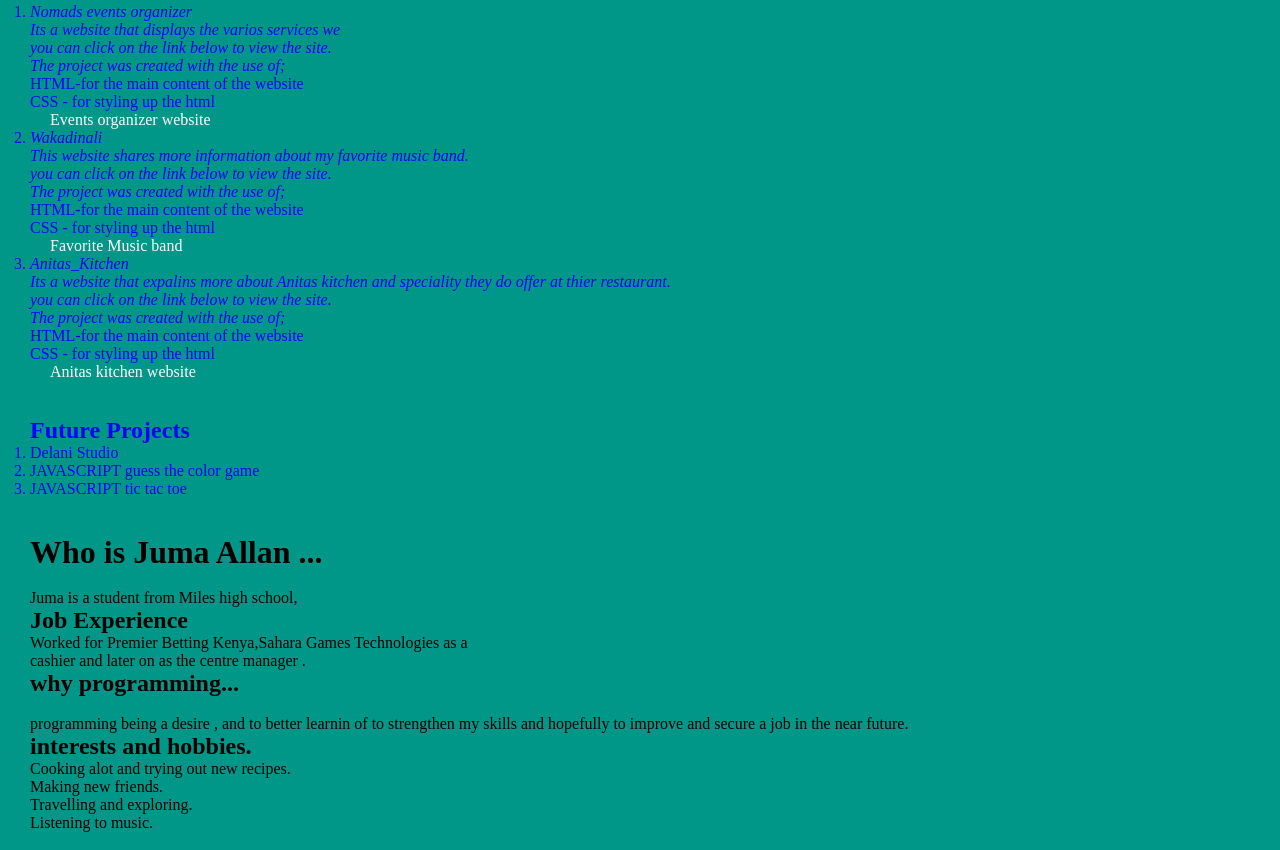
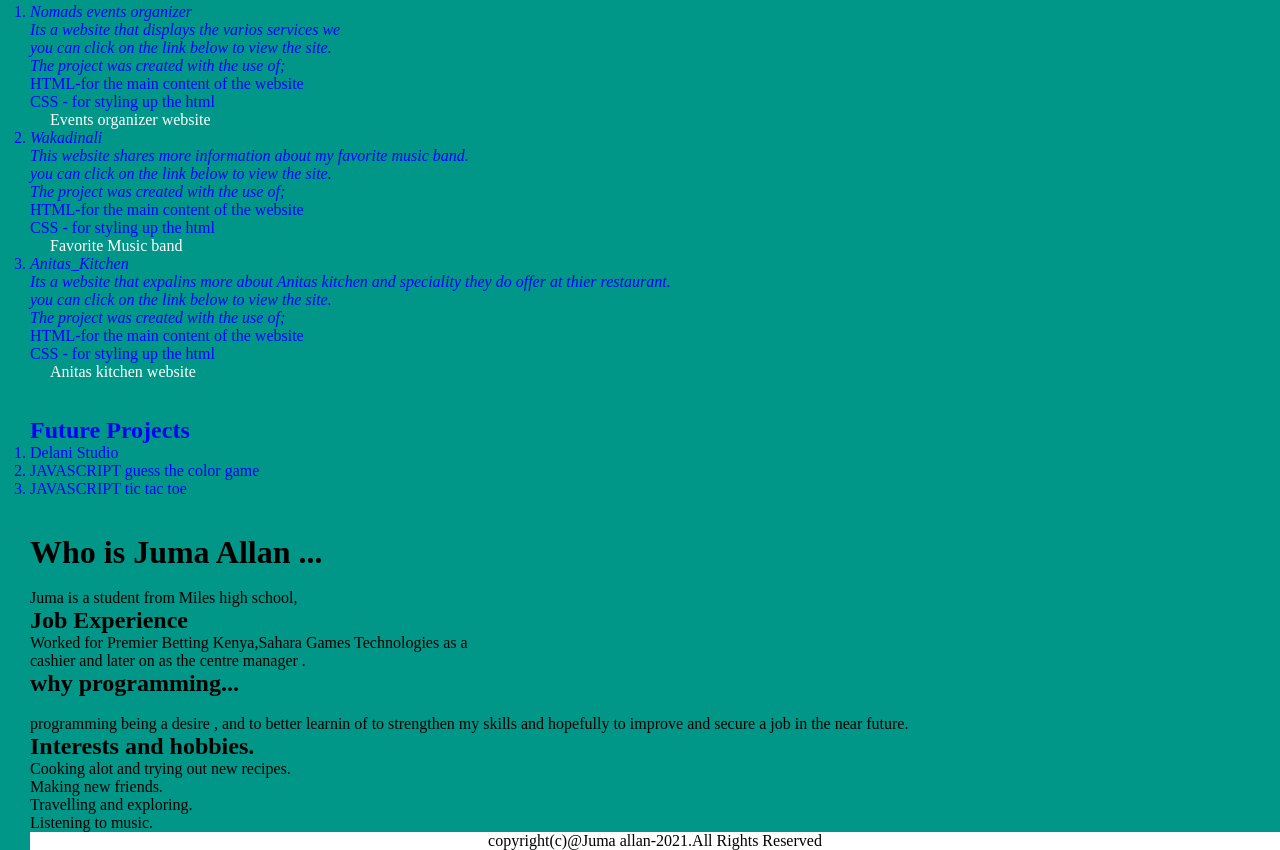
Before and after one commit to juma-moringa/Portfolio, a plain HTML site: page index.html in a window 1280 px wide. Shown: the part 1376-2226 px from the top of the page. Drawn offline with Linux system fonts and the light colour scheme.

Commit message:
introduced footer in the html

```diff
--- a/index.css
+++ b/index.css
@@ -2,7 +2,8 @@
     margin: 0;
     padding: 0;
 }
-body{
+
+body {
     background-color: #009688;
     padding-left: 30px;
 }
@@ -19,7 +20,7 @@ body{
     display: flex;
     float: right;
 } */
-.nav{
+.nav {
     align-items: center;
     display: flex;
     justify-content: space-between;
@@ -74,3 +75,14 @@ a {
     font: size 20px;
     font-style: italic;
 }
+
+.footer {
+    left: 0;
+    bottom: 0;
+    width: 100%;
+    background-color: #fff;
+    color: black;
+    text-align: center;
+    font-family: italic;
+    font-weight: 400;
+}
--- a/index.html
+++ b/index.html
@@ -93,7 +93,7 @@
     <p>programming being a desire , and to better learnin of to strengthen my skills and hopefully to improve and secure
         a job in the near future.
     </p>
-    <h2>interests and hobbies.</h2>
+    <h2>Interests and hobbies.</h2>
     <ul>
         <ol>Cooking alot and trying out new recipes.</ol>
         <ol>Making new friends.</ol>
@@ -101,4 +101,11 @@
         <ol>Listening to music.</ol>
     </ul>
 
+    <footer class="footer">
+        <p>copyright(c)@Juma allan-2021.All Rights Reserved</p>
+    </footer>
+
+</body>
+
+
 </html>
```
